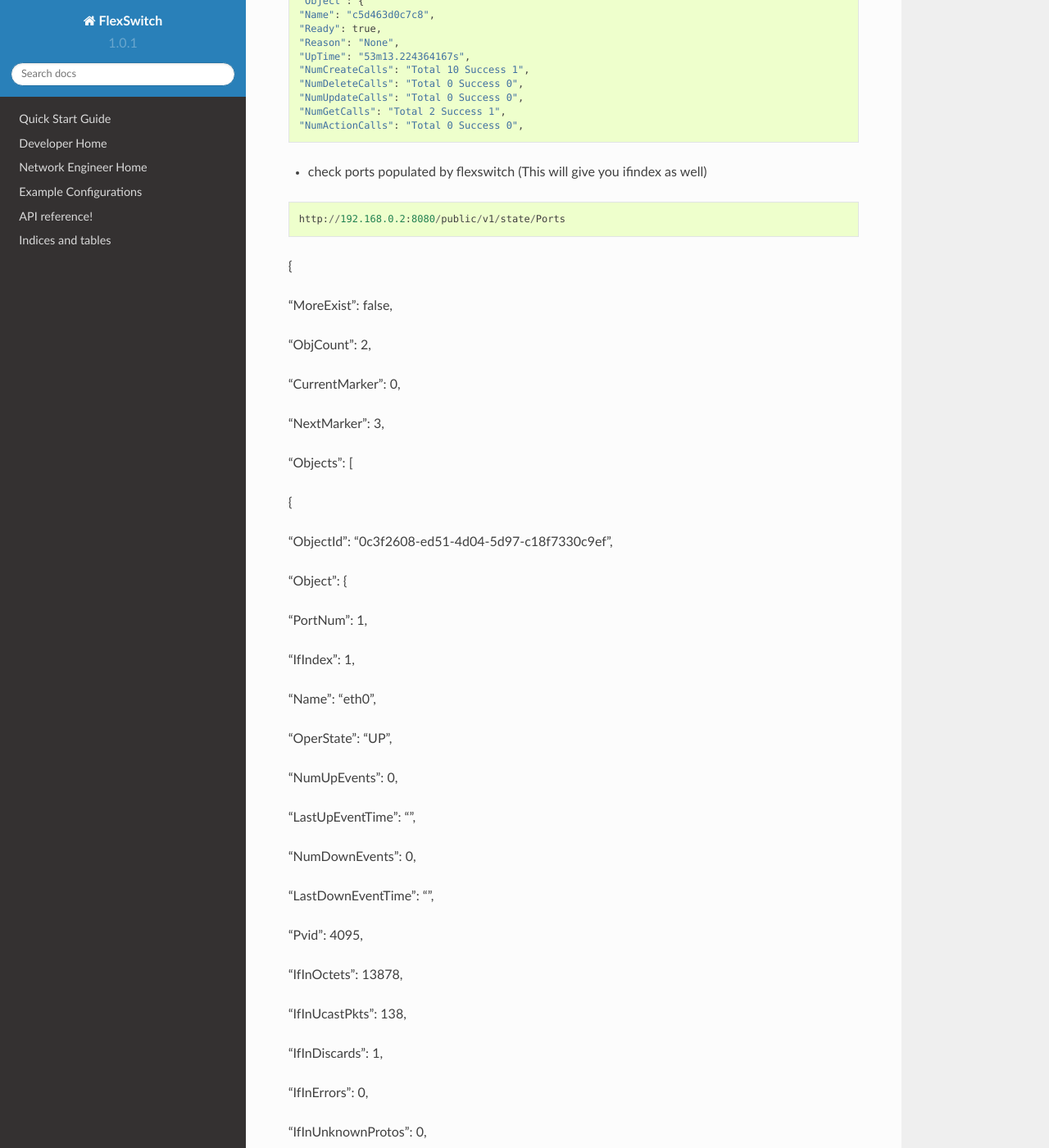
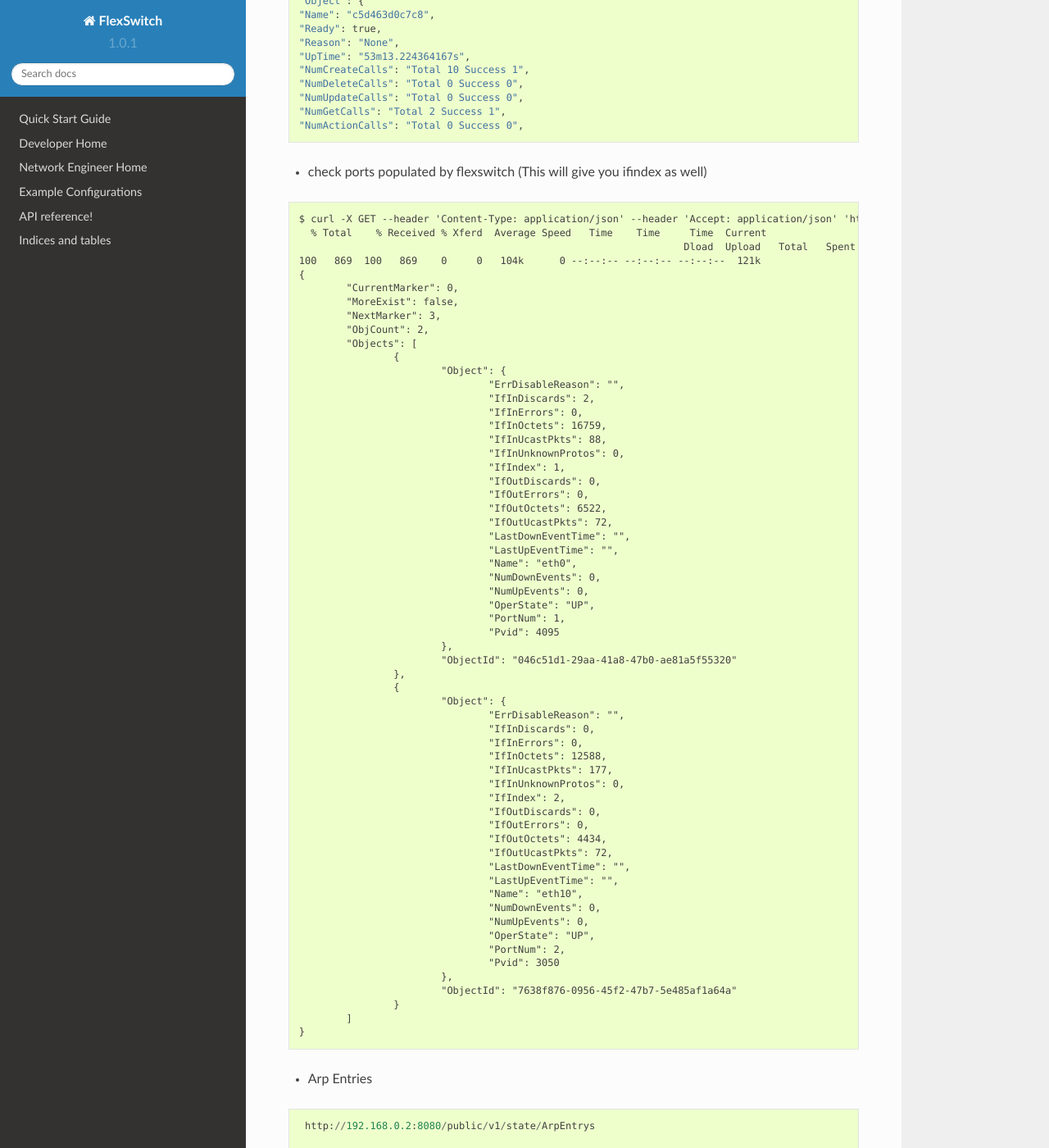
Before and after one commit to lakshmi-kannan/docs-1, a Sphinx documentation site: the page built from source/ping.rst, in a window 1280 px wide and 1400 px high, scrolled down 2094 px. Shown: the whole window at 82% size. Built offline with Sphinx 7.4.7 and the Read the Docs theme 2.0.0, drawn with Linux system fonts in a browser that asks for light colours; formulas are drawn with MathJax 3; pages that are not in the unit, such as notebooks, are missing from menus; some of the changed text lies outside the part shown.

Commit message:
Update ping.rst

```diff
--- a/source/ping.rst
+++ b/source/ping.rst
@@ -122,119 +122,67 @@ It shows details if each daemon is up/down along and reason of failure if any.
 
 ::
 
-    http://192.168.0.2:8080/public/v1/state/Ports
+	$ curl -X GET --header 'Content-Type: application/json' --header 'Accept: application/json' 'http://192.168.0.2:8080/public/v1/state/Ports' | python -m json.tool
+	  % Total    % Received % Xferd  Average Speed   Time    Time     Time  Current
+									 Dload  Upload   Total   Spent    Left  Speed
+	100   869  100   869    0     0   104k      0 --:--:-- --:--:-- --:--:--  121k
+	{
+		"CurrentMarker": 0,
+		"MoreExist": false,
+		"NextMarker": 3,
+		"ObjCount": 2,
+		"Objects": [
+			{
+				"Object": {
+					"ErrDisableReason": "",
+					"IfInDiscards": 2,
+					"IfInErrors": 0,
+					"IfInOctets": 16759,
+					"IfInUcastPkts": 88,
+					"IfInUnknownProtos": 0,
+					"IfIndex": 1,
+					"IfOutDiscards": 0,
+					"IfOutErrors": 0,
+					"IfOutOctets": 6522,
+					"IfOutUcastPkts": 72,
+					"LastDownEventTime": "",
+					"LastUpEventTime": "",
+					"Name": "eth0",
+					"NumDownEvents": 0,
+					"NumUpEvents": 0,
+					"OperState": "UP",
+					"PortNum": 1,
+					"Pvid": 4095
+				},
+				"ObjectId": "046c51d1-29aa-41a8-47b0-ae81a5f55320"
+			},
+			{
+				"Object": {
+					"ErrDisableReason": "",
+					"IfInDiscards": 0,
+					"IfInErrors": 0,
+					"IfInOctets": 12588,
+					"IfInUcastPkts": 177,
+					"IfInUnknownProtos": 0,
+					"IfIndex": 2,
+					"IfOutDiscards": 0,
+					"IfOutErrors": 0,
+					"IfOutOctets": 4434,
+					"IfOutUcastPkts": 72,
+					"LastDownEventTime": "",
+					"LastUpEventTime": "",
+					"Name": "eth10",
+					"NumDownEvents": 0,
+					"NumUpEvents": 0,
+					"OperState": "UP",
+					"PortNum": 2,
+					"Pvid": 3050
+				},
+				"ObjectId": "7638f876-0956-45f2-47b7-5e485af1a64a"
+			}
+		]
+	}
 
-
-{
-
-"MoreExist": false,
-
-"ObjCount": 2,
-
-"CurrentMarker": 0,
-
-"NextMarker": 3,
-
-"Objects": [
-
-{
-
-"ObjectId": "0c3f2608-ed51-4d04-5d97-c18f7330c9ef",
-
-"Object": {
-
-"PortNum": 1,
-
-"IfIndex": 1,
-
-"Name": "eth0",
-
-"OperState": "UP",
-
-"NumUpEvents": 0,
-
-"LastUpEventTime": "",
-
-"NumDownEvents": 0,
-
-"LastDownEventTime": "",
-
-"Pvid": 4095,
-
-"IfInOctets": 13878,
-
-"IfInUcastPkts": 138,
-
-"IfInDiscards": 1,
-
-"IfInErrors": 0,
-
-"IfInUnknownProtos": 0,
-
-"IfOutOctets": 2744,
-
-"IfOutUcastPkts": 43,
-
-"IfOutDiscards": 0,
-
-"IfOutErrors": 0,
-
-"ErrDisableReason": ""
-
-}
-
-},
-
-{
-
-"ObjectId": "a7ab14fb-c50f-4842-6e23-4d68a711af2d",
-
-"Object": {
-
-"PortNum": 2,
-
-"IfIndex": 2,
-
-"Name": "eth10",
-
-"OperState": "UP",
-
-"NumUpEvents": 0,
-
-"LastUpEventTime": "",
-
-"NumDownEvents": 0,
-
-"LastDownEventTime": "",
-
-"Pvid": 4095,
-
-"IfInOctets": 2508,
-
-"IfInUcastPkts": 39,
-
-"IfInDiscards": 0,
-
-"IfInErrors": 0,
-
-"IfInUnknownProtos": 0,
-
-"IfOutOctets": 2508,
-
-"IfOutUcastPkts": 39,
-
-"IfOutDiscards": 0,
-
-"IfOutErrors": 0,
-"ErrDisableReason": ""
-
-}
-
-}
-
-]
-
-}
 
 - Arp Entries
 
```
